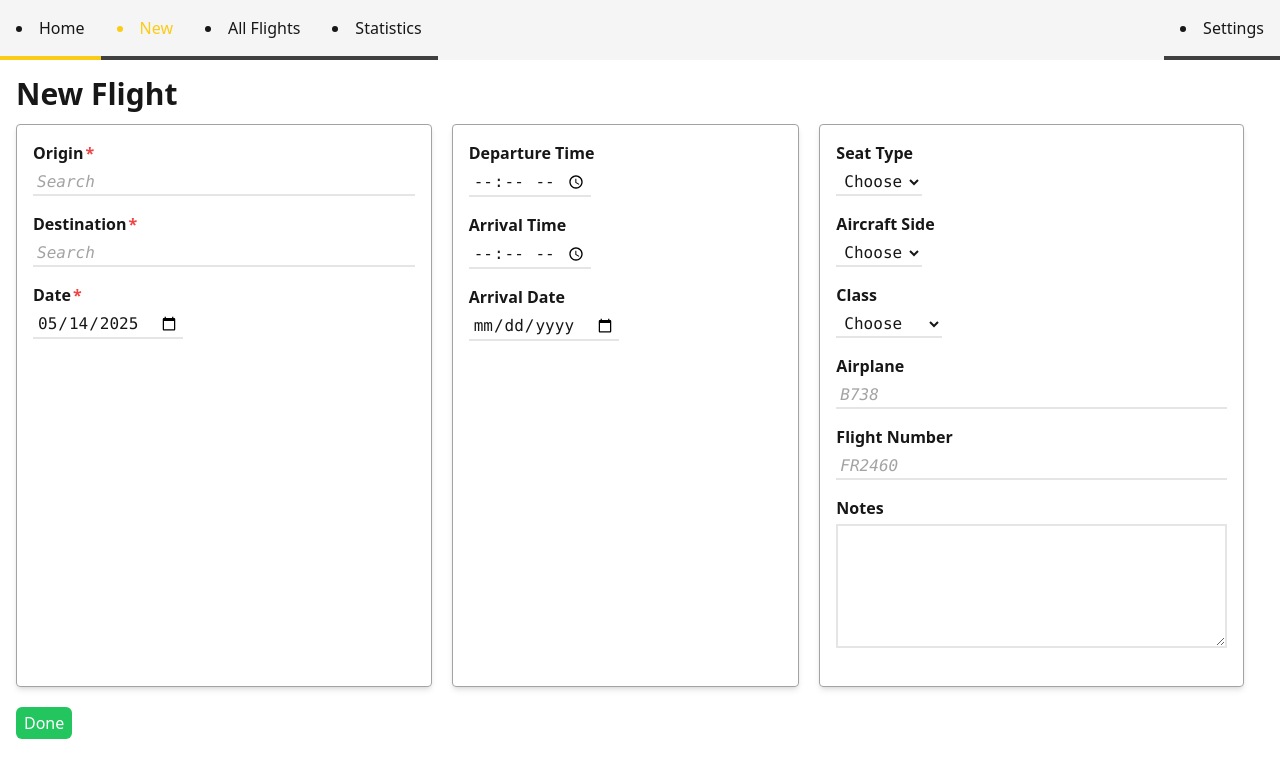
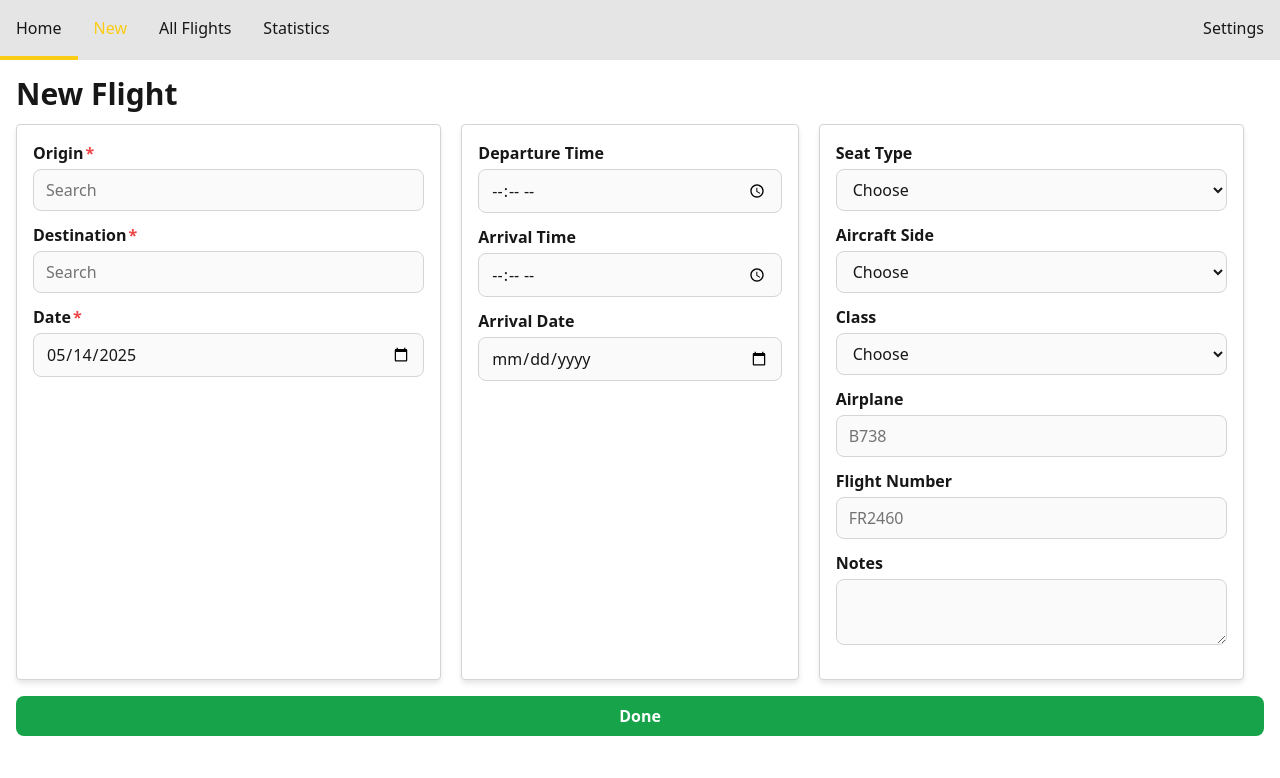
Before and after one commit to pbogre/jetlog, a React (Vite) app: page /new in a window 1280 px wide. Shown: the top 778 px of the page. Built offline with nearby package versions, Linux system fonts and the light colour scheme.

Commit message:
Better styling

```diff
--- a/client/App.tsx
+++ b/client/App.tsx
@@ -19,8 +19,11 @@ export function App() {
                 <Route element={
                     <>
                         <Navbar />
-                        <div className="h-full p-4 overflow-x-auto bg-white dark:bg-gray-900 text-gray-900 dark:text-gray-100">
-                            <Outlet />
+                        <div className="min-h-screen transition-colors duration-default ease-default
+                                      bg-white dark:bg-dark-default text-gray-900 dark:text-gray-100">
+                            <div className="h-full p-4 overflow-x-auto">
+                                <Outlet />
+                            </div>
                         </div>
                     </>}>
                     <Route path="/" element={<Home />} />
--- a/client/components/Elements.tsx
+++ b/client/components/Elements.tsx
@@ -5,7 +5,7 @@ interface HeadingProps {
 }
 export function Heading({ text }: HeadingProps) {
     return (
-        <h1 className="mb-3 text-3xl font-bold">{text}</h1>
+        <h1 className="mb-3 text-3xl font-bold text-gray-900 dark:text-dark-50 transition-colors duration-default">{text}</h1>
     );
 }
 
@@ -14,7 +14,7 @@ interface SubheadingProps {
 }
 export function Subheading({ text }: SubheadingProps) {
     return (
-        <h3 className="mb-2 font-bold text-lg">{text}</h3>
+        <h3 className="mb-2 font-bold text-lg text-gray-800 dark:text-dark-100 transition-colors duration-default">{text}</h3>
     );
 }
 
@@ -24,7 +24,7 @@ interface WhisperProps {
 }
 export function Whisper({ text, negativeTopMargin = false}: WhisperProps) {
     return (
-        <p className={`${negativeTopMargin ? "-mt-4" : ""} text-sm font-mono text-gray-700/60`}>
+        <p className={`${negativeTopMargin ? "-mt-4" : ""} text-sm font-mono text-gray-600 dark:text-dark-400 transition-colors duration-default`}>
             {text}
         </p>
     )
@@ -37,7 +37,7 @@ interface LabelProps {
 export function Label({ text, required }: LabelProps) {
     return (
         <label className={`${required ? "after:content-['*'] after:ml-0.5 after:text-red-500" : ""}
-                          mb-1 font-semibold block`}>
+                          mb-1 font-semibold block text-gray-900 dark:text-dark-100 transition-colors duration-default`}>
             {text}
         </label>
     );
@@ -45,42 +45,45 @@ export function Label({ text, required }: LabelProps) {
 
 interface ButtonProps {
     text: string;
-    level?: "default"|"success"|"danger";
+    level?: "default" | "success" | "danger";
     right?: boolean;
     submit?: boolean;
     disabled?: boolean;
-    onClick?: React.MouseEventHandler<HTMLButtonElement>|null;
+    onClick?: (() => void) | null;
+    className?: string; // Add optional className prop
+    inline?: boolean; // Add an optional inline flag
 }
-export function Button({ text,
+
+export function Button({
+    text,
     level = "default",
     right = false,
     submit = false,
     disabled = false,
-                         onClick = null }: ButtonProps) {
-    var colors = "";
-    switch(level) {
-        case "success":
-            colors = "bg-green-500 text-white enabled:hover:bg-green-400";
-            break;
-        case "danger":
-            colors = "bg-red-500 text-white enabled:hover:bg-red-400";
-            break;
-        case "default":
-        default:
-            colors = "bg-white text-black border border-gray-300 enabled:hover:bg-gray-100";
+    onClick = null,
+    className = "", // Default to an empty string
+    inline = false, // Default to false
+}: ButtonProps) {
+    const levelClasses = {
+        default: "bg-gray-200 hover:bg-gray-300 dark:bg-dark-700 dark:hover:bg-dark-600 text-gray-900 dark:text-dark-100",
+        success: "bg-green-600 hover:bg-green-700 dark:bg-green-700 dark:hover:bg-green-600 text-white",
+        danger: "bg-red-600 hover:bg-red-700 dark:bg-red-700 dark:hover:bg-red-600 text-white",
     };
 
     return (
-        <button type={submit ? "submit": "button"}
-                className={`py-1 px-2 my-1 mr-1 rounded-md cursor-pointer ${colors}
-                            disabled:opacity-60 disabled:cursor-not-allowed
-                            ${right ? "float-right" : ""}`}
+        <button
+            className={`px-4 py-2 rounded-lg font-semibold ${levelClasses[level]}
+                        ${right ? "float-right" : ""} ${disabled ? "opacity-50 cursor-not-allowed" : ""}
+                        transition-all duration-default ease-default ${inline ? "" : "block w-full"} ${className}`}
+            type={submit ? "submit" : "button"}
             disabled={disabled}
-                onClick={onClick ? onClick : () => {}}>
+            onClick={onClick ? () => onClick() : undefined}
+        >
             {text}
         </button>
     );
 }
+
 
 interface InputProps {
     type: "text"|"password"|"number"|"date"|"time"|"file";
@@ -99,39 +102,47 @@ export function Input({ type,
                         required = false,
                         placeholder}: InputProps) {
     return (
-        <input  className={`${type == "text" || type == "password" ? "w-full" : ""} px-1 mb-4 bg-white rounded-none outline-none font-mono box-border
-                            placeholder:italic border-b-2 border-gray-200 focus:border-primary-400`}
+        <input className="w-full px-3 py-2 mb-3
+                         bg-gray-50 dark:bg-dark-800
+                         border border-gray-300 dark:border-dark-600
+                         rounded-lg
+                         text-gray-900 dark:text-gray-100
+                         placeholder:text-gray-500 dark:placeholder:text-gray-400
+                         focus:outline-none focus:ring-2 focus:ring-primary-500 dark:focus:ring-primary-400
+                         transition-all duration-default ease-default"
                type={type}
-                accept={type == "file" ? ".csv,.db" : undefined}
                name={name}
                defaultValue={defaultValue}
                maxLength={maxLength}
-                min={type == "number" ? 0 : undefined}
-                onChange={onChange ? onChange : () => {}}
+               onChange={onChange ? (e: React.ChangeEvent<HTMLInputElement>) => onChange(e) : undefined}
                required={required}
                placeholder={placeholder}/>
     );
 }
 
-interface TextAreaProps {
+interface TextAreaProps {
     name?: string;
     defaultValue?: string;
     placeholder?: string;
     maxLength?: number;
 }
-export function TextArea ({ name,
+export function TextArea({ name,
                             defaultValue,
                             placeholder,
                             maxLength }: TextAreaProps) {
     return (
-        <textarea rows={5}
-                  className="w-full px-1 mb-4 bg-white rounded-none outline-none font-mono box-border
-                             border-2 border-gray-200 focus:border-primary-400"
+        <textarea className="w-full px-3 py-2 mb-3
+                            bg-gray-50 dark:bg-dark-800
+                            border border-gray-300 dark:border-dark-600
+                            rounded-lg
+                            text-gray-900 dark:text-gray-100
+                            placeholder:text-gray-500 dark:placeholder:text-gray-400
+                            focus:outline-none focus:ring-2 focus:ring-primary-500 dark:focus:ring-primary-400
+                            transition-all duration-default ease-default"
                   name={name}
                   defaultValue={defaultValue}
                   placeholder={placeholder}
-                  maxLength={maxLength} >
-        </textarea>
+                  maxLength={maxLength}/>
     );
 }
 
@@ -142,22 +153,25 @@ interface CheckboxProps {
 }
 export function Checkbox({ checked, name, onChange }: CheckboxProps) {
     return (
-        <input  className="ml-5 bg-white rounded-none outline-none box-border border-2 border-gray-200 hover:border-primary-400"
+        <input className="w-5 h-5 rounded border-gray-300 dark:border-dark-600
+                         text-primary-600 dark:text-primary-400
+                         focus:ring-2 focus:ring-primary-500 dark:focus:ring-primary-400
+                         bg-white dark:bg-dark-800
+                         transition-all duration-default ease-default"
                type="checkbox"
                name={name}
-                onChange={onChange ? onChange : () => {}}
-                checked={checked} />
-    )
+               checked={checked}
+               onChange={onChange ? (e: React.ChangeEvent<HTMLInputElement>) => onChange(e) : undefined}/>
+    );
 }
 
 interface OptionProps {
     text: string;
     value?: string;
 }
-function Option({text, value}: OptionProps) {
+export function Option({text, value}: OptionProps) {
     return (
-        <option className=""
-                value={value}>
+        <option value={value === undefined ? text : value}>
             {text}
         </option>
     );
@@ -170,12 +184,15 @@ interface SelectProps {
 export function Select({name,
                         options }: SelectProps) {
     return (
-        <select className="px-1 py-0.5 mb-4 bg-white rounded-none outline-none font-mono bg-white box-border
-                border-b-2 border-gray-200 focus:border-primary-400"
+        <select className="w-full px-3 py-2 mb-3
+                          bg-gray-50 dark:bg-dark-800
+                          border border-gray-300 dark:border-dark-600
+                          rounded-lg
+                          text-gray-900 dark:text-gray-100
+                          focus:outline-none focus:ring-2 focus:ring-primary-500 dark:focus:ring-primary-400
+                          transition-all duration-default ease-default"
                 name={name}>
-            { options.map((option) => (
-                <Option text={option.text} value={option.value}/>
-            ))}
+            {options.map((option) => <Option {...option}/>)}
         </select>
     );
 }
@@ -183,54 +200,48 @@ export function Select({name,
 interface DialogProps {
     title: string;
     buttonLevel?: "default"|"success"|"danger";
-    formBody: any; // ?
+    formBody: any;
     onSubmit: React.FormEventHandler<HTMLFormElement>;
 }
 export function Dialog({ title, buttonLevel = "default", formBody, onSubmit }: DialogProps) {
-    const modalId = Math.random().toString(36).slice(2, 10); // to support multiple modals in one page
+    const [open, setOpen] = useState<boolean>(false);
 
-    const openModal = () => {
-        const modalElement = document.getElementById(modalId) as HTMLDialogElement;
-        modalElement.showModal();
-    }
-
-    const closeModal = () => {
-        const modalElement = document.getElementById(modalId) as HTMLDialogElement;
-        modalElement.close();
-    }
-
-    const handleSubmit = (event) => {
-        closeModal();
-        event.preventDefault();
-        onSubmit(event);
+    const toggleOpen = () => {
+        setOpen(!open);
     }
 
     return (
         <>
-            <Button text={title} onClick={openModal} level={buttonLevel}/>
-
-            <dialog id={modalId} className="md:w-2/3 max-md:w-4/5 rounded-md">
-            <form className="flex flex-col" onSubmit={handleSubmit}>
-
-                <div className="pl-5 pt-2 border-b border-b-gray-400">
-                    <Subheading text={title} />
+            <div className="mb-4">
+                <Button text={title} level={buttonLevel} onClick={toggleOpen}/>
+            </div>
+            { open &&
+                <div className="fixed inset-0 bg-black bg-opacity-50 flex items-center justify-center z-50">
+                    <div className="bg-white dark:bg-dark-paper p-6 rounded-lg shadow-xl w-96
+                                  border border-gray-200 dark:border-dark-700
+                                  transition-all duration-default ease-default">
+                        <div className="flex justify-between items-center mb-4">
+                            <h2 className="text-xl font-bold text-gray-900 dark:text-dark-100">{title}</h2>
+                            <button onClick={toggleOpen}
+                                    className="text-gray-500 dark:text-dark-400 hover:text-gray-700 dark:hover:text-dark-200
+                                             transition-colors duration-default">
+                                ✕
+                            </button>
                         </div>
 
-                <div className="p-5">
+                        <form onSubmit={(event) => {
+                            onSubmit(event);
+                            toggleOpen();
+                        }}>
                             {formBody}
+                            <div className="flex justify-end gap-2 mt-4">
+                                <Button text="Cancel" onClick={toggleOpen}/>
+                                <Button text="Submit" level={buttonLevel} submit/>
                             </div>
-
-                <div className="px-5 py-2 border-t border-t-gray-400">
-                    <Button text="Cancel"
-                            onClick={closeModal} />
-                    <Button text="Done"
-                            level="success"
-                            right
-                            submit/>
+                        </form>
                     </div>
-
-            </form>
-            </dialog>
+                </div>
+            }
         </>
     );
 }
--- a/client/components/Navbar.tsx
+++ b/client/components/Navbar.tsx
@@ -11,7 +11,7 @@ function NavItem({ to, text, right = false }: NavItemProps) {
     return (
         <NavLink to={to}>
             { ({ isActive }) =>
-                <li className={`p-4 border-b-4 border-gray-700 dark:border-gray-600 hover:border-primary-400
+                <li className={`p-4 border-b-4 border-transparent hover:border-primary-400
                                 ${ isActive ? "text-primary-400" : "text-gray-900 dark:text-gray-100" }
                                 ${ right ? "justify-self-end" : "" }`}>
                 {text}
@@ -50,21 +50,21 @@ export default function Navbar() {
     };
 
     return(
-        <nav className="bg-gray-100 dark:bg-gray-800 shadow-lg">
+        <nav className="bg-gray-200 dark:bg-gray-900 shadow-lg">
             <div className="flex justify-between max-md:hidden">
-                <div className="flex">
+                <ul className="flex list-none">
                 {[items.home, items.new, items.flights, items.statistics]}
-                </div>
+                </ul>
 
-                <div className="flex">
+                <ul className="flex list-none">
                 {[items.settings]}
-                </div>
+                </ul>
             </div>
 
             <div className="flex justify-between md:hidden">
-                <div className="flex">
+                <ul className="flex list-none">
                 {[items.home, items.new]}
-                </div>
+                </ul>
 
                 <NavMenu items={items} />
             </div>
--- a/client/components/Stats.tsx
+++ b/client/components/Stats.tsx
@@ -7,9 +7,9 @@ import API from '../api';
 
 function StatBox({stat, description}) {
     return (
-        <div className="container bg-gray-100 text-center rounded-full">
-            <span className="text-3xl block">{stat}</span>
-            {description}
+        <div className="container bg-gray-100 dark:bg-dark-800 text-center rounded-full">
+            <span className="text-3xl block text-yellow-500">{stat}</span>
+            <div className="text-gray-700 dark:text-gray-300">{description}</div>
         </div>
     );
 }
--- a/client/pages/Statistics.tsx
+++ b/client/pages/Statistics.tsx
@@ -29,7 +29,10 @@ export default function Statistics() {
 
     return (
     <>
+        <div className="mb-6">
             <Heading text="Statistics" />
+        </div>
+        <div className="mb-4">
             <Dialog title="Filters"
                     formBody={(
                     <>
@@ -44,6 +47,7 @@ export default function Statistics() {
                     </>
                     )}
                     onSubmit={saveFilters} />
+        </div>
 
         <AllStats filters={filters} />
     </>
--- a/client/style.css
+++ b/client/style.css
@@ -2,17 +2,31 @@
 @tailwind components;
 @tailwind utilities;
 
+@layer base {
+    * {
+        @apply transition-colors duration-default ease-default;
+    }
+
+    body {
+        @apply bg-white text-gray-900 dark:bg-dark-default dark:text-gray-100;
+    }
+}
+
 @layer components {
     .container {
-        @apply p-4 mr-5 mb-4 grow border border-gray-400 rounded shadow-md;
+        @apply p-4 mr-5 mb-4 grow
+               bg-white dark:bg-dark-paper
+               border border-gray-300 dark:border-dark-600
+               rounded shadow-md dark:shadow-lg shadow-gray-200 dark:shadow-black/20
+               transition-all duration-default ease-default;
         width: max-content;
     }
 
     hr {
-        @apply w-full mb-4
+        @apply w-full mb-4 border-gray-300 dark:border-dark-600
     }
 
     span {
-        @apply font-mono text-primary-500
+        @apply font-mono text-primary-600 dark:text-primary-400
     }
 }
--- a/tailwind.config.js
+++ b/tailwind.config.js
@@ -12,15 +12,34 @@ module.exports = {
             colors: {
                 primary: colors.yellow,
                 gray: colors.neutral,
-                danger: colors.red
+                danger: colors.red,
+                // Refined dark mode colors
+                dark: {
+                    50: '#f8fafc',
+                    100: '#f1f5f9',
+                    200: '#e2e8f0',
+                    300: '#cbd5e1',
+                    400: '#94a3b8',
+                    500: '#64748b',
+                    600: '#475569',
+                    700: '#334155',
+                    800: '#1e293b',
+                    900: '#0f172a',
+                    950: '#020617'
+                }
             },
-            backgroundColor: {
-                dark: '#1a1a1a',
-                light: '#ffffff'
+            backgroundColor: theme => ({
+                ...theme('colors'),
+                'dark-default': '#121212',
+                'dark-paper': '#1e1e1e',
+                'dark-elevated': '#242424'
+            }),
+            // Add transition durations and timing
+            transitionDuration: {
+                'default': '200ms'
             },
-            textColor: {
-                dark: '#ffffff',
-                light: '#000000'
+            transitionTimingFunction: {
+                'default': 'cubic-bezier(0.4, 0, 0.2, 1)'
             }
         },
     },
```
Also changed, not shown: client/components/SingleFlight.tsx (+8 -16 lines), client/pages/AllFlights.tsx (+7 -3 lines), client/pages/Settings.tsx (+57 -49 lines), 2 other files (tests, documents, lock files or other folders). Lines whose indentation alone changed are shown as unchanged.
